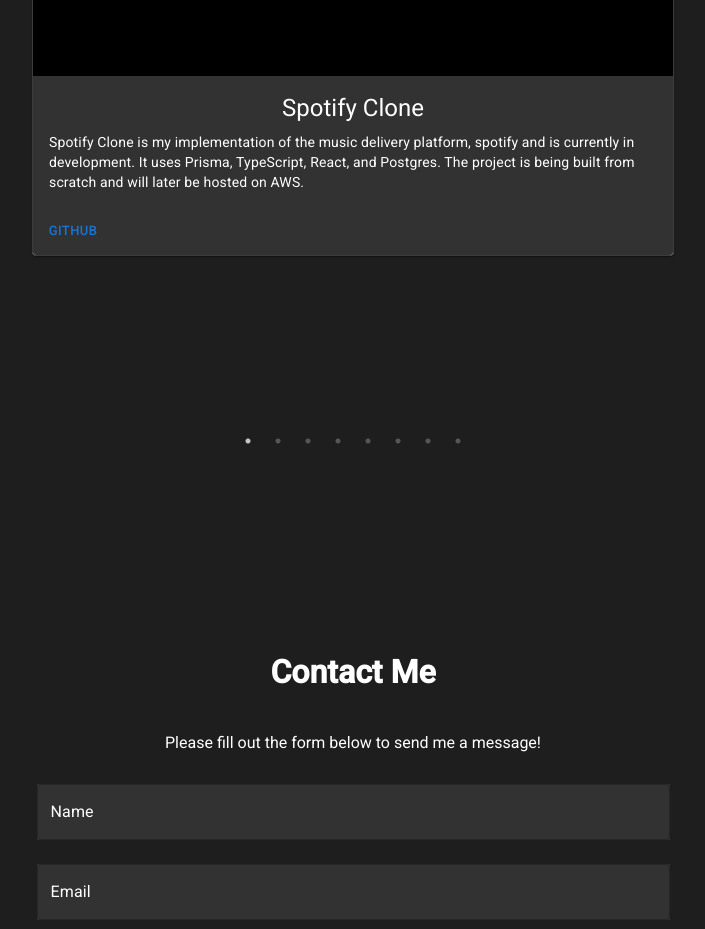
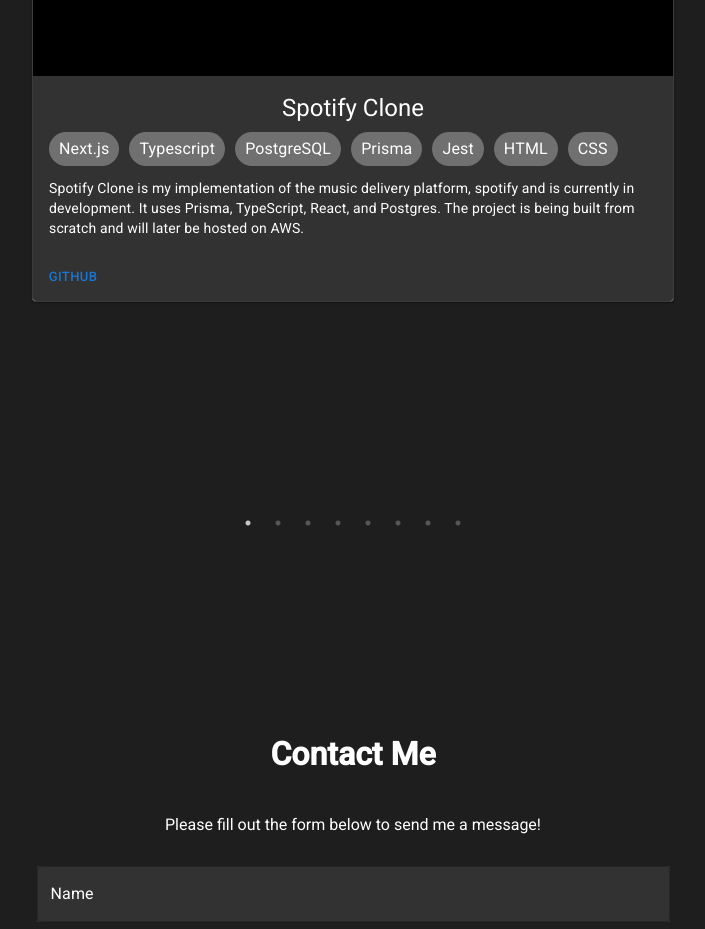
Before and after one commit to artmedia1/portfolio, a React (Create React App) app: page / in a window 1280 px wide. Shown: the part 4580-5509 px from the top of the page, without its empty margins (287-992 px from the left). Built offline with nearby package versions, Linux system fonts and the light colour scheme.

Commit message:
Updated Carousel to show technologies used for each project

```diff
--- a/src/Sections/Portfolio/Carousel.jsx
+++ b/src/Sections/Portfolio/Carousel.jsx
@@ -60,6 +60,7 @@
             projectDescription={project.projectDescription}
             githubLink={project.githubLink}
             demoLink={project.demoLink}
+            technologies={project.technologies}
           />
         </div>
       ))}
--- a/src/Sections/Portfolio/ProjectCard.css
+++ b/src/Sections/Portfolio/ProjectCard.css
@@ -31,6 +31,13 @@
   background-color: #323232;
 }
 
+.technology-container {
+  display: flex;
+  flex-wrap: wrap;
+  gap: 10px; /* This will add some space between the items */
+  justify-content: flex-start; /* Align items to the start of the container */
+}
+
 @media screen and (max-width: 1200px) {
   .card {
     max-width: 70vw;
--- a/src/Sections/Portfolio/ProjectCard.jsx
+++ b/src/Sections/Portfolio/ProjectCard.jsx
@@ -5,7 +5,9 @@
 import CardMedia from "@mui/material/CardMedia";
 import Button from "@mui/material/Button";
 import Typography from "@mui/material/Typography";
+import Paper from "@mui/material/Paper";
 import "./ProjectCard.css";
+import Technology from "../../components/Technology";
 
 function ProjectCard(props) {
   const cardRef = useRef(null);
@@ -36,7 +38,14 @@
           className="project-title"
         >
           {props.projectName}
+          {console.log(props.technologies)}
         </Typography>
+        <div className="technology-container">
+          {props.technologies.split(", ").map((technology, index) => (
+            <Technology key={index} technologies={technology} />
+          ))}
+        </div>
+
         <Typography variant="body2" className="project-description">
           {props.projectDescription}
         </Typography>
--- a/src/Sections/Portfolio/ProjectsData.jsx
+++ b/src/Sections/Portfolio/ProjectsData.jsx
@@ -6,6 +6,7 @@
     projectDescription:
       "Spotify Clone is my implementation of the music delivery platform, spotify and is currently in development. It uses Prisma, TypeScript, React, and Postgres. The project is being built from scratch and will later be hosted on AWS.",
     githubLink: "https://github.com/artmedia1/spotify-clone",
+    technologies: "Next.js, Typescript, PostgreSQL, Prisma, Jest, HTML, CSS"
   },
   {
     imageSrc: "/assets/portfolio.png",
@@ -14,6 +15,7 @@
       "This project was a significant upgrade, long overdue to replace my outdated, simplistic, and quite frankly, cheesy old portfolio. It stands as one of the first projects I embarked on after teaching myself React, marking a milestone in my development skills. Additionally, it was my second foray into cloud services, and my first in utilizing AWS CloudFront and S3 buckets for hosting the site.",
     githubLink: "https://github.com/artmedia1/portfolio",
     demoLink: "https://randy-huynh.com",
+    technologies: "React, JavaScript, AWS, Material UI, HTML, CSS"
   },
   {
     imageSrc: "/assets/secrets-app.png",
@@ -22,6 +24,7 @@
       'The Secrets Sharing App was a cornerstone project in my journey to understand and implement authentication technologies and techniques. This Node.js application, backed by PostgreSQL, allowed users to register, log in, and share secrets anonymously. It was a hands-on experience in integrating bcrypt for password hashing and using Sequelize as an ORM. Prior to learning React, I used EJS for dynamic rendering of websites, this being one of the "larger" small projects utilizing EJS.',
     githubLink:
       "https://github.com/artmedia1/Practice/tree/main/The%20Complete%202023%20Web%20Development%20Bootcamp/Sections/Section%2034%20-%20Authentication/34.1%20-%20Getting%20Started",
+      technologies: "Javascript, Node.js, ExpressJS, PostgreSQL, Bcryptjs, Passport.js "
   },
   {
     imageSrc: "/assets/climate-quest.png",
@@ -31,6 +34,7 @@
     githubLink:
       "https://github.com/artmedia1/Practice/tree/main/The%20Complete%202023%20Web%20Development%20Bootcamp/Sections/Section%2029%20-%20Capstone",
     demoLink: "https://climatequest.randy-huynh.com/search",
+    technologies: "ExpressJS, NodeJS, Javascript, Axios, Bootstrap, AWS, HTML, CSS"
   },
   {
     imageSrc: "/assets/alphen.gif",
@@ -38,6 +42,7 @@
     projectDescription:
       "My first substantial personal project. I was getting my feet wet in coding and someone tossed the idea of playing around with the Discord API. API? That was new territory for me back then. So, what did I do? I decided to build a Discord bot. It wasn't just any bot; this one was special because it was where I got my first taste of using APIs and implementing a design pattern – the command pattern. I used it for its modularity, thinking ahead for all the cool features I might want to add later. This project was a game-changer for me, a big step up from the basic stuff, setting the stage for all the fun projects that followed.",
     githubLink: "https://github.com/artmedia1/Alphen",
+    technologies: "Java, Java Discord API, Various APIs"
   },
   {
     imageSrc: "/assets/travel-tracker.png",
@@ -46,12 +51,15 @@
       "The Travel Tracker was my adventure into the world of databases and front-end integration. I was learning the how-tos and was presented with this challenge: 'Why not build something that tracks your travel adventures?' And I thought, 'Why not?' It was the perfect opportunity to learn about linking a database with a user interface. The idea was to create a place where I could log all the places I’ve visited or plan to visit, kind of like a digital scratch-off map. This project was a blend of practicality and wanderlust, teaching me a ton about data management and interactive web development (though I mainly only did the back-end) while feeding my dreams of globe-trotting.",
     githubLink:
       "https://github.com/artmedia1/Practice/tree/main/The%20Complete%202023%20Web%20Development%20Bootcamp/Sections/Section%2033%20-%20PostgreSql/33.8%20-%20Family%20Travel%20Tracker",
+      technologies: "PostgreSQL, ExpressJS, NodeJS, Javascript, Axios, HTML, CSS, EJS "
   },
   {
     imageSrc: "/assets/not-available.png",
     projectName: "Pollen Classification Neural Network",
     projectDescription:
-      "Ah, the Capstone Project – my first big-time gig working with a team. We dove headfirst into the world of neural networks, developing a model that could classify different types of pollen. Think of it like a super-smart system sorting through thousands of data features. Python was our best friend throughout, with Tensorflow and Keras helping bring our neural network to life. And for the cherry on top? We used Matplotlib and Seaborn to create these cool visualizations that made our data look like art. It was an awesome learning curve. One small hiccup though – we were pretty green when it came to version control. So, guess what? We totally spaced on backing up our code base. A tough lesson learned, but hey, that's how you grow, right?",
+      "Ah, the Engineering Capstone Project – my first large project working with a team. We dove headfirst into the world of neural networks, developing a model that could classify different types of pollen. Think of it like a smart system sorting through thousands of data features. Python was our best friend throughout, with Tensorflow and Keras helping bring our neural network to life. We used Matplotlib and Seaborn to create these cool visualizations that made our data visually interesting. It was a learning curve. One small hiccup though – we were pretty green when it came to version control. So some of the training data wasn't backed up. A tough lesson learned, but hey, that's how you grow, right?",
+    githubLink: "https://github.com/artmedia1/pollen-classification",
+    technologies: "Python, Pandas, NumPy, Matplotlib, Tensorflow, Keras"
   },
   {
     imageSrc: "/assets/keep-talking.png",
@@ -60,6 +68,7 @@
       "In 2021, as part of a class project, our group worked on creating a game using the DE-10 Lite FPGA board. This project was my introduction to software's deeper aspects, leading me to pursue more software-intensive classes. Looking back, I can see how much I've learned since then. Our game, inspired by a popular PC title, was designed to test reaction times and speed adaptation, using the FPGA board to manage LEDs and inputs. We coded the game logic in Verilog, focusing on state machines to control game dynamics and player interactions. This project was more about hands-on work with the Quartus II software and less about discussions, offering a unique learning experience in digital design and the practical use of hardware and software together. It was a solid introduction to working with FPGA systems and understanding digital logic, even though it differed from typical software programming projects.",
     githubLink: "https://github.com/artmedia1/Keep-Talking-and-Nobody-Explodes",
     demoLink: "https://drive.google.com/file/d/1co8L8pfFN3vN8-Vlt5D38PiDIJ0EzTVm/view?usp=sharing",
+    technologies: "System Verilog"
   },
 ];
 
--- /dev/null
+++ b/src/components/Technology.css
@@ -0,0 +1,6 @@
+.skills{
+    background-color: #707070 !important;
+    padding: 5px 10px !important;
+    display: inline-block;
+    border-radius: 20px;
+}
--- /dev/null
+++ b/src/components/Technology.jsx
@@ -0,0 +1,13 @@
+import React from "react";
+import Typography from "@mui/material/Typography";
+import "./Technology.css";
+
+function Technology(props) {
+  return (
+      <Typography className="skills" sx={{ mb: 1.5 }} color="white" align="left">
+        {props.technologies}
+      </Typography>
+  );
+}
+
+export default Technology;
```
Also changed, not shown: 1 other file (tests, documents, lock files or other folders).
